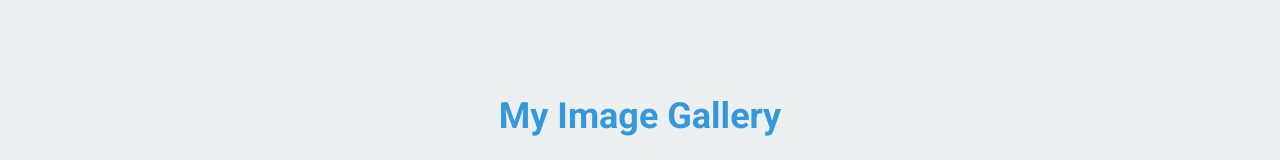
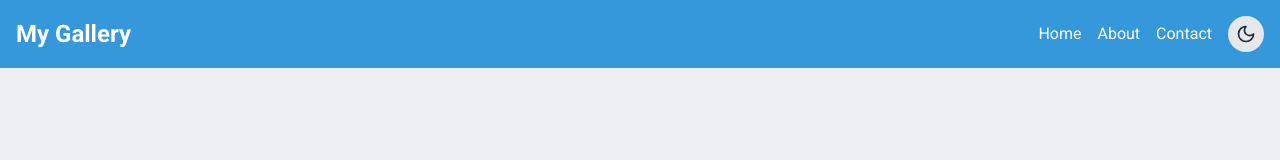
Before and after one commit to jamesbarnden/site-playground, a Next.js app in the folder my-first-nextjs-app/: page / in a window 1280 px wide. Shown: the top 160 px of the page. Built offline with nearby package versions, Linux system fonts and the light colour scheme.

Commit message:
add darkmode toggle to navbar globally

```diff
--- a/my-first-nextjs-app/app/layout.tsx
+++ b/my-first-nextjs-app/app/layout.tsx
@@ -1,5 +1,7 @@
 import './globals.css'
 import { Roboto } from 'next/font/google'
+import Navbar from './components/Navbar'
+import { ThemeProvider } from 'next-themes'
 
 const roboto = Roboto({
   weight: ['400', '700'],
@@ -19,7 +21,12 @@ export default function RootLayout({
 }) {
   return (
     <html lang="en">
-      <body className={`${roboto.className} bg-background text-text`}>{children}</body>
+      <body className={`${roboto.className} bg-background dark:bg-gray-900 text-text dark:text-white`}>
+        <ThemeProvider attribute="class">
+          <Navbar />
+          {children}
+        </ThemeProvider>
+      </body>
     </html>
   )
 }
```
